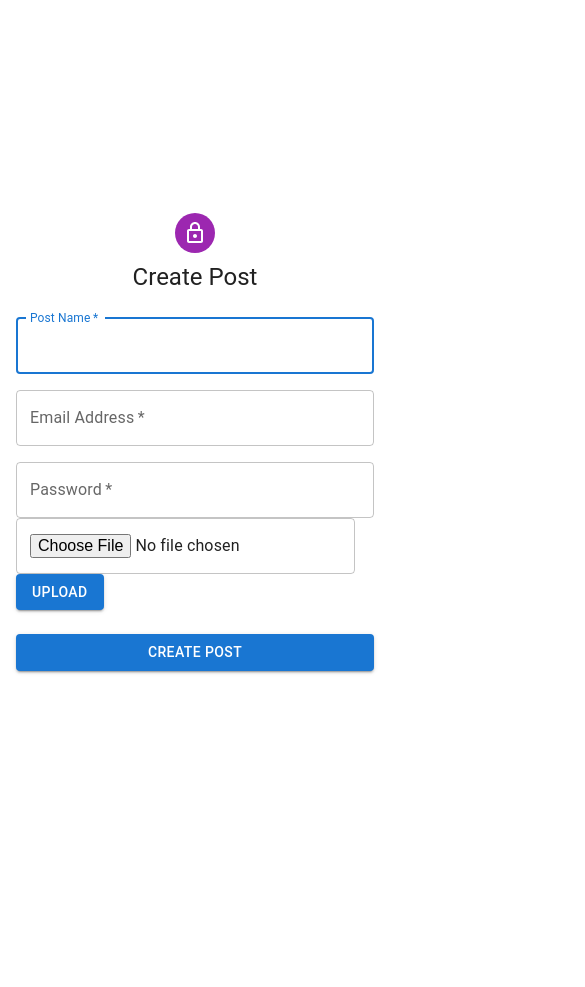
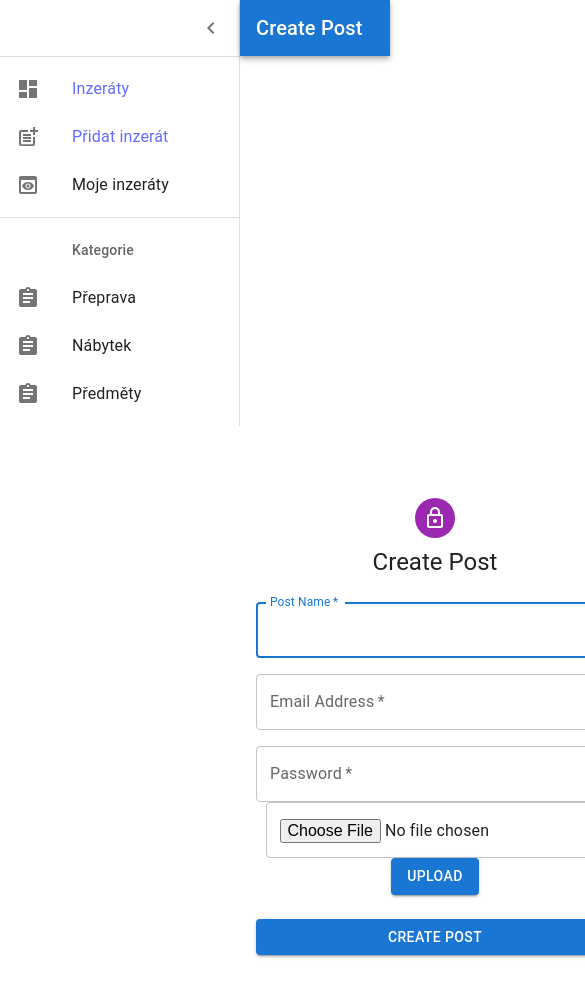
Before and after one commit to gr0nn1x/uInzeraty, a React (Vite) app in the folder client/my-vue-app/: page /createpost in a window 390 px wide. Shown: the top 987 px of the page, 585 px wide, since content can reach past the window. Before the commit the page ends 844 px from the top, so only its background shows below. Built offline with nearby package versions, Linux system fonts and the light colour scheme.

Commit message:
Created Navbar

```diff
--- a/client/my-vue-app/src/pages/CreatePost/CreatePost.tsx
+++ b/client/my-vue-app/src/pages/CreatePost/CreatePost.tsx
@@ -1,18 +1,17 @@
 import React, { useState } from "react";
 import { createTheme, ThemeProvider } from "@mui/material/styles";
-import { useNavigate, Link as ReactLink } from "react-router-dom";
+import { useNavigate } from "react-router-dom";
 import { createPost } from "../../models/Post";
 import Avatar from "@mui/material/Avatar";
 import Button from "@mui/material/Button";
 import CssBaseline from "@mui/material/CssBaseline";
 import TextField from "@mui/material/TextField";
-import Link from "@mui/material/Link";
 import Grid from "@mui/material/Grid";
 import LockOutlinedIcon from "@mui/icons-material/LockOutlined";
 import Typography from "@mui/material/Typography";
 import Container from "@mui/material/Container";
-
 import Box from "@mui/material/Box";
+import Navbar from '../Navbar/Navbar'; // Import the Navbar component
 
 export default function CreatePost() {
   const [info, setInfo] = useState();
@@ -28,16 +27,17 @@ export default function CreatePost() {
       photo: data.get("photo") as string,
     });
 
-    if (post.status == 201) return navigate("/");
-    if (post.status == 400) return setInfo(post.msg);
-    if (post.status == 500) return navigate("/");
+    if (post.status === 201) return navigate("/");
+    if (post.status === 400) return setInfo(post.msg);
+    if (post.status === 500) return navigate("/");
   };
 
   const defaultTheme = createTheme();
 
   return (
     <ThemeProvider theme={defaultTheme}>
-      <Container component="main" maxWidth="xs">
+      <Navbar title="Create Post" /> {/* Add Navbar component */}
+      <Container component="main" maxWidth="xs" sx={{ marginLeft: '240px', paddingLeft: '16px' }}> {/* Add paddingLeft */}
         <CssBaseline />
         <Box
           sx={{
@@ -57,7 +57,7 @@ export default function CreatePost() {
             component="form"
             noValidate
             onSubmit={handleSubmit}
-            sx={{ mt: 3 }}
+            sx={{ mt: 3, width: '100%' }} // Adjust width to 100%
           >
             <Grid container spacing={2}>
               <Grid item xs={12}>
@@ -93,11 +93,15 @@ export default function CreatePost() {
                 />
               </Grid>
             </Grid>
-            <Grid>
+            <Grid container justifyContent="center"> {/* Center the grid container */}
+              <Grid item> {/* Wrap the file input and upload button in a Grid item */}
                 <TextField type="file" name="photo" id="photo" />
+              </Grid>
+              <Grid item> {/* Wrap the file input and upload button in a Grid item */}
                 <Button variant="contained" color="primary" component="span">
                   Upload
                 </Button>
+              </Grid>
             </Grid>
             <Button
               type="submit"
@@ -114,4 +118,3 @@ export default function CreatePost() {
     </ThemeProvider>
   );
 }
-//i hate šuba
--- a/client/my-vue-app/src/pages/Navbar/Navbar.tsx
+++ b/client/my-vue-app/src/pages/Navbar/Navbar.tsx
@@ -1,32 +1,130 @@
-import React from 'react';
-import { AppBar, Toolbar, Button, List, ListItem, ListItemText, ListItemButton, Box } from '@mui/material';
-import AddBoxIcon from '@mui/icons-material/AddBox';
-import AccountCircleIcon from '@mui/icons-material/AccountCircle';
-import { Link } from 'react-router-dom';
+// Navbar.tsx
 
-  const Navbar: React.FC = () => {
+import * as React from 'react';
+import { styled } from '@mui/material/styles';
+import MuiDrawer from '@mui/material/Drawer';
+import Box from '@mui/material/Box';
+import MuiAppBar, { AppBarProps as MuiAppBarProps } from '@mui/material/AppBar';
+import Toolbar from '@mui/material/Toolbar';
+import List from '@mui/material/List';
+import Typography from '@mui/material/Typography';
+import Divider from '@mui/material/Divider';
+import IconButton from '@mui/material/IconButton';
+import MenuIcon from '@mui/icons-material/Menu';
+import ChevronLeftIcon from '@mui/icons-material/ChevronLeft';
+import { mainListItems, secondaryListItems } from './listItems';
+
+const drawerWidth: number = 240;
+
+interface AppBarProps extends MuiAppBarProps {
+  open?: boolean;
+}
+
+const AppBar = styled(MuiAppBar, {
+  shouldForwardProp: (prop) => prop !== 'open',
+})<AppBarProps>(({ theme, open }) => ({
+  zIndex: theme.zIndex.drawer + 1,
+  transition: theme.transitions.create(['width', 'margin'], {
+    easing: theme.transitions.easing.sharp,
+    duration: theme.transitions.duration.leavingScreen,
+  }),
+  ...(open && {
+    marginLeft: drawerWidth,
+    width: `calc(100% - ${drawerWidth}px)`,
+    transition: theme.transitions.create(['width', 'margin'], {
+      easing: theme.transitions.easing.sharp,
+      duration: theme.transitions.duration.enteringScreen,
+    }),
+  }),
+}));
+
+const Drawer = styled(MuiDrawer, { shouldForwardProp: (prop) => prop !== 'open' })(
+  ({ theme, open }) => ({
+    '& .MuiDrawer-paper': {
+      position: 'relative',
+      whiteSpace: 'nowrap',
+      width: drawerWidth,
+      transition: theme.transitions.create('width', {
+        easing: theme.transitions.easing.sharp,
+        duration: theme.transitions.duration.enteringScreen,
+      }),
+      boxSizing: 'border-box',
+      ...(!open && {
+        overflowX: 'hidden',
+        transition: theme.transitions.create('width', {
+          easing: theme.transitions.easing.sharp,
+          duration: theme.transitions.duration.leavingScreen,
+        }),
+        width: theme.spacing(7),
+        [theme.breakpoints.up('sm')]: {
+          width: theme.spacing(9),
+        },
+      }),
+    },
+  })
+);
+
+interface NavbarProps {
+  title: string;
+}
+
+const Navbar: React.FC<NavbarProps> = ({ title }) => {
+  const [open, setOpen] = React.useState(true);
+  const toggleDrawer = () => {
+    setOpen(!open);
+  };
 
   return (
-    <Box sx={{ flexGrow: 1 }}>
-      <AppBar position="static">
-        <Toolbar sx={{ flexDirection: 'column', justifyContent: 'space-between', height: '100vh' }}>
-          <div>
-            <Button color="inherit" sx={{ bgcolor: '#757575' }}><AddBoxIcon/></Button>
-            <Button color="inherit" sx={{ bgcolor: '#757575' }}><AccountCircleIcon/></Button>
-          </div>
-          <List>
-            <ListItemButton color="inherit" sx={{ bgcolor: '#757575' }}>
-           <Link to="/createpost">   <ListItemText primary="Create Post" /></Link>
-            </ListItemButton>
-            <ListItemButton color="inherit" sx={{ bgcolor: '#757575' }}>
-              <ListItemText primary="Button 4" />
-            </ListItemButton>
-            <ListItemButton color="inherit" sx={{ bgcolor: '#757575' }}>
-              <ListItemText primary="Button 5" />
-            </ListItemButton>
-          </List>
+    <Box sx={{ display: 'flex' }}>
+      <AppBar position="absolute" open={open}>
+        <Toolbar
+          sx={{
+            pr: '24px', // keep right padding when drawer closed
+          }}
+        >
+          <IconButton
+            edge="start"
+            color="inherit"
+            aria-label="open drawer"
+            onClick={toggleDrawer}
+            sx={{
+              marginRight: '36px',
+              ...(open && { display: 'none' }),
+            }}
+          >
+            <MenuIcon />
+          </IconButton>
+          <Typography
+            component="h1"
+            variant="h6"
+            color="inherit"
+            noWrap
+            sx={{ flexGrow: 1 }}
+          >
+            {title}
+          </Typography>
         </Toolbar>
       </AppBar>
+      <Drawer variant="permanent" open={open}>
+        <Toolbar
+          sx={{
+            display: 'flex',
+            alignItems: 'center',
+            justifyContent: 'flex-end',
+            px: [1],
+          }}
+        >
+          <IconButton onClick={toggleDrawer}>
+            <ChevronLeftIcon />
+          </IconButton>
+        </Toolbar>
+        <Divider />
+        <List component="nav">
+          {mainListItems}
+          <Divider sx={{ my: 1 }} />
+          {secondaryListItems}
+        </List>
+      </Drawer>
     </Box>
   );
 };
--- a/client/my-vue-app/src/pages/MainPage/listItems.tsx
+++ b/client/my-vue-app/src/pages/Navbar/listItems.tsx
@@ -11,12 +11,14 @@ import { Link } from 'react-router-dom';
 
 export const mainListItems = (
   <React.Fragment>
+    <Link to="/">
     <ListItemButton>
       <ListItemIcon>
         <DashboardIcon />
       </ListItemIcon>
       <ListItemText primary="Inzeráty" />
     </ListItemButton>
+    </Link>
 
     <Link to="/createpost">
       <ListItemButton>
```
Also changed, not shown: client/my-vue-app/src/pages/MainPage/MainPage.tsx (+8 -115 lines).
